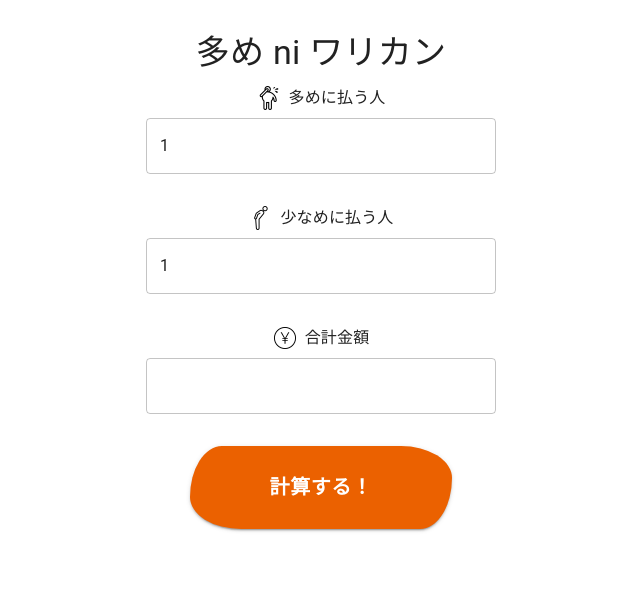
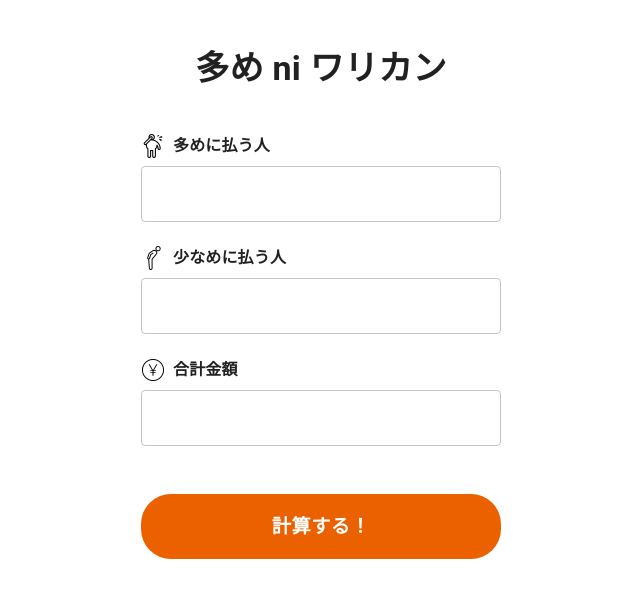
Before and after one commit to hiro-engineer4/ome_ni_warikan_next, a Next.js app: page / in a window 1280 px wide. Shown: the top 598 px of the page, without its empty margins (319-959 px from the left). Built offline with nearby package versions, Linux system fonts and the light colour scheme.

Commit message:
計算ロジック修正

```diff
--- a/src/app/components/Calculation/index.tsx
+++ b/src/app/components/Calculation/index.tsx
@@ -2,10 +2,9 @@
 
 import { Box, Button, TextField, Typography } from '@mui/material'
 import { useState } from 'react'
-import { SubmitHandler, useForm } from 'react-hook-form'
+import { useForm, UseFormRegister } from 'react-hook-form'
 
 interface FormValues {
-  num: number
   omePeopleNum: number
   sukunamePeopleNum: number
 }
@@ -18,35 +17,43 @@ interface CalculationResult {
 }
 
 export default function Calculation() {
-  const { register, handleSubmit, watch } = useForm<FormValues>()
+  const { register, handleSubmit, getValues } = useForm<FormValues>()
+  const [numText, setNumText] = useState('')
   const [results, setResults] = useState<CalculationResult | null>(null)
 
-  const num = watch('num')
-  const omePeopleNum = watch('omePeopleNum')
-  const sukunamePeopleNum = watch('sukunamePeopleNum')
+  const formatNumber = (val: string) => {
+    const numeric = val.replace(/,/g, '').replace(/[^0-9]/g, '')
+    if (numeric === '') return ''
+    return parseInt(numeric).toLocaleString()
+  }
 
-  const calculate: SubmitHandler<FormValues> = (data) => {
-    const allPeopleNum =
-      parseInt(data.omePeopleNum.toString()) +
-      parseInt(data.sukunamePeopleNum.toString())
+  const calculate = () => {
+    const ome = getValues('omePeopleNum') || 0
+    const sukuname = getValues('sukunamePeopleNum') || 0
+    const total = parseInt(numText.replace(/,/g, '')) || 0
+    const all = ome + sukuname
 
-    const sukunameExam = Math.floor((data.num * 0.8) / allPeopleNum / 100) * 100
-    const omeExam =
-      Math.ceil(
-        (data.num - sukunameExam * data.sukunamePeopleNum) /
-          data.omePeopleNum /
-          100,
-      ) * 100
-    const payExam =
-      omeExam * data.omePeopleNum + sukunameExam * data.sukunamePeopleNum
-    const changeExam = Math.max(payExam - data.num, 0)
+    if (all === 0 || total === 0) {
+      setResults({ omeExam: 0, sukunameExam: 0, payExam: 0, changeExam: 0 })
+      return
+    }
 
-    setResults({
-      omeExam,
-      sukunameExam,
-      payExam,
-      changeExam,
-    })
+    let sukunameExam = 0
+    let omeExam = 0
+
+    if (ome === 0) {
+      sukunameExam = Math.ceil(total / sukuname / 100) * 100
+    } else if (sukuname === 0) {
+      omeExam = Math.ceil(total / ome / 100) * 100
+    } else {
+      sukunameExam = Math.floor((total * 0.8) / all / 100) * 100
+      omeExam = Math.ceil((total - sukunameExam * sukuname) / ome / 100) * 100
+    }
+
+    const payExam = omeExam * ome + sukunameExam * sukuname
+    const changeExam = Math.max(payExam - total, 0)
+
+    setResults({ omeExam, sukunameExam, payExam, changeExam })
   }
 
   return (
@@ -55,266 +62,165 @@ export default function Calculation() {
         display: 'flex',
         flexDirection: 'column',
         alignItems: 'center',
-        mt: 4,
+        mt: 6,
+        px: 2,
       }}
     >
-      <Typography variant="h4" align="center" gutterBottom>
+      <Typography variant="h4" align="center" gutterBottom fontWeight="bold">
         多め ni ワリカン
       </Typography>
-      <Box
-        sx={{ textAlign: 'center', mb: 4, maxWidth: '350px', width: '100%' }}
-      >
-        <Box sx={{ mb: 2 }}>
+
+      <Box sx={{ width: '100%', maxWidth: 360, mt: 4 }}>
+        <InputBlock
+          label="多めに払う人"
+          icon="/fat.png"
+          register={register('omePeopleNum', { valueAsNumber: true })}
+        />
+        <InputBlock
+          label="少なめに払う人"
+          icon="/ojigi.png"
+          register={register('sukunamePeopleNum', { valueAsNumber: true })}
+        />
+
+        <Box sx={{ mb: 3 }}>
           <Typography
             variant="body1"
             sx={{
               display: 'flex',
-              justifyContent: 'center',
               alignItems: 'center',
-              textAlign: 'center',
               mb: 1,
+              fontWeight: 600,
             }}
           >
             <img
-              src="/fat.png"
-              alt="多めに払う人"
-              style={{ marginRight: '8px' }}
+              src="/yen.png"
+              alt="合計金額"
+              style={{ width: 24, height: 24, marginRight: 8 }}
             />
-            多めに払う人
-          </Typography>
-          <TextField
-            type="number"
-            fullWidth
-            InputProps={{ inputProps: { min: 1 } }}
-            {...register('omePeopleNum', {
-              valueAsNumber: true,
-              required: true,
-            })}
-            defaultValue={1}
-            sx={{ mb: 2 }}
-          />
-        </Box>
-        <Box sx={{ mb: 2 }}>
-          <Typography
-            variant="body1"
-            sx={{
-              display: 'flex',
-              justifyContent: 'center',
-              alignItems: 'center',
-              textAlign: 'center',
-              mb: 1,
-            }}
-          >
-            <img
-              src="/ojigi.png"
-              alt="少なめに払う人"
-              style={{ marginRight: '8px' }}
-            />
-            少なめに払う人
-          </Typography>
-          <TextField
-            type="number"
-            fullWidth
-            InputProps={{ inputProps: { min: 1 } }}
-            {...register('sukunamePeopleNum', {
-              valueAsNumber: true,
-              required: true,
-            })}
-            defaultValue={1}
-            sx={{ mb: 2 }}
-          />
-        </Box>
-        <Box sx={{ mb: 2 }}>
-          <Typography
-            variant="body1"
-            sx={{
-              display: 'flex',
-              justifyContent: 'center',
-              alignItems: 'center',
-              textAlign: 'center',
-              mb: 1,
-            }}
-          >
-            <img src="/yen.png" alt="合計金額" style={{ marginRight: '8px' }} />
             合計金額
           </Typography>
           <TextField
-            type="number"
+            type="text"
             fullWidth
-            InputProps={{ inputProps: { min: 1 } }}
-            {...register('num', { valueAsNumber: true, required: true })}
+            value={numText}
+            onChange={(e) => setNumText(formatNumber(e.target.value))}
+            sx={{ backgroundColor: '#fff', borderRadius: 2 }}
           />
         </Box>
+
         <Button
           variant="contained"
-          color="primary"
-          onClick={handleSubmit(calculate)}
+          onClick={calculate}
           sx={{
+            mt: 3,
+            width: '100%',
+            py: 2,
+            fontSize: '1.2rem',
+            fontWeight: 'bold',
             backgroundColor: '#EB6100',
-            borderRadius: '50px 80px / 80px 50px',
-            padding: '24px 80px',
-            fontSize: '1.25rem',
-            fontWeight: 'bold',
+            borderRadius: '30px',
+            boxShadow: 'none',
+            textTransform: 'none',
             '&:hover': {
               backgroundColor: '#EB6100',
-              borderRadius: '60% 80% / 100% 80%',
+              boxShadow: 'none',
             },
-            mt: 2,
           }}
         >
           計算する！
         </Button>
       </Box>
 
-      {results && num > 0 && omePeopleNum > 0 && sukunamePeopleNum > 0 && (
+      {results && <ResultDisplay results={results} />}
+    </Box>
+  )
+}
+
+const InputBlock = ({
+  label,
+  icon,
+  register,
+}: {
+  label: string
+  icon: string
+  register: ReturnType<UseFormRegister<FormValues>>
+}) => (
+  <Box sx={{ mb: 3 }}>
+    <Typography
+      variant="body1"
+      sx={{ display: 'flex', alignItems: 'center', mb: 1, fontWeight: 600 }}
+    >
+      <img
+        src={icon}
+        alt={label}
+        style={{ width: 24, height: 24, marginRight: 8 }}
+      />
+      {label}
+    </Typography>
+    <TextField
+      type="number"
+      fullWidth
+      inputProps={{ min: 0 }}
+      {...register}
+      sx={{ backgroundColor: '#fff', borderRadius: 2 }}
+    />
+  </Box>
+)
+
+const ResultDisplay = ({ results }: { results: CalculationResult }) => (
   <Box
     sx={{
-            border: '3px solid #424242',
-            borderRadius: '10px',
-            p: 2,
-            maxWidth: '500px',
+      mt: 5,
       width: '100%',
-            px: 10,
+      maxWidth: 500,
+      backgroundColor: '#f8f8f8',
+      border: '2px solid #ddd',
+      borderRadius: 3,
+      p: 3,
     }}
   >
-          <Box sx={{ textAlign: 'center', mb: 2 }}>
+    {[
+      { label: '多めに払う人', icon: '/fat.png', value: results.omeExam },
+      {
+        label: '少なめに払う人',
+        icon: '/ojigi.png',
+        value: results.sukunameExam,
+      },
+      { label: '支払金額', icon: '/yen.png', value: results.payExam },
+      { label: 'おつり', icon: '/yen.png', value: results.changeExam },
+    ].map((item, i) => (
+      <Box key={i} sx={{ mb: 2 }}>
         <Typography
           variant="body1"
           sx={{
             display: 'flex',
-                justifyContent: 'center',
             alignItems: 'center',
-                textAlign: 'center',
             mb: 1,
+            fontWeight: 600,
           }}
         >
           <img
-                src="/fat.png"
-                alt="多めに払う人"
-                style={{ marginRight: '8px' }}
+            src={item.icon}
+            alt={item.label}
+            style={{ width: 24, height: 24, marginRight: 8 }}
           />
-              多めに払う人
+          {item.label}
         </Typography>
         <Typography
-              variant="body1"
+          variant="h6"
           sx={{
-                backgroundColor: '#424242',
-                color: '#fff',
-                p: 1,
+            backgroundColor: '#fff',
+            border: '2px solid #ccc',
+            borderRadius: 2,
+            textAlign: 'center',
+            py: 1,
             fontWeight: 'bold',
-                border: '3px solid #424242',
-                borderRadius: '10px',
+            color: '#EB6100',
           }}
         >
-              <span style={{ color: '#FFD700', fontSize: '1.5rem' }}>
-                {results.omeExam.toLocaleString()}円
-              </span>
+          {item.value.toLocaleString()}円
         </Typography>
       </Box>
-          <Box sx={{ textAlign: 'center', mb: 2 }}>
-            <Typography
-              variant="body1"
-              sx={{
-                display: 'flex',
-                justifyContent: 'center',
-                alignItems: 'center',
-                textAlign: 'center',
-                mb: 1,
-              }}
-            >
-              <img
-                src="/ojigi.png"
-                alt="少なめに払う人"
-                style={{ marginRight: '8px' }}
-              />
-              少なめに払う人
-            </Typography>
-            <Typography
-              variant="body1"
-              sx={{
-                backgroundColor: '#424242',
-                color: '#fff',
-                p: 1,
-                fontWeight: 'bold',
-                border: '3px solid #424242',
-                borderRadius: '10px',
-              }}
-            >
-              <span style={{ color: '#FFD700', fontSize: '1.5rem' }}>
-                {results.sukunameExam.toLocaleString()}円
-              </span>
-            </Typography>
-          </Box>
-          <Box sx={{ textAlign: 'center', mb: 2 }}>
-            <Typography
-              variant="body1"
-              sx={{
-                display: 'flex',
-                justifyContent: 'center',
-                alignItems: 'center',
-                textAlign: 'center',
-                mb: 1,
-              }}
-            >
-              <img
-                src="/yen.png"
-                alt="合計金額"
-                style={{ marginRight: '8px' }}
-              />
-              支払金額
-            </Typography>
-            <Typography
-              variant="body1"
-              sx={{
-                backgroundColor: '#424242',
-                color: '#fff',
-                p: 1,
-                fontWeight: 'bold',
-                border: '3px solid #424242',
-                borderRadius: '10px',
-              }}
-            >
-              <span style={{ color: '#FFD700', fontSize: '1.5rem' }}>
-                {results.payExam.toLocaleString()}円
-              </span>
-            </Typography>
-          </Box>
-          <Box sx={{ textAlign: 'center', mb: 2 }}>
-            <Typography
-              variant="body1"
-              sx={{
-                display: 'flex',
-                justifyContent: 'center',
-                alignItems: 'center',
-                textAlign: 'center',
-                mb: 1,
-              }}
-            >
-              <img
-                src="/yen.png"
-                alt="合計金額"
-                style={{ marginRight: '8px' }}
-              />
-              おつり
-            </Typography>
-            <Typography
-              variant="body1"
-              sx={{
-                backgroundColor: '#424242',
-                color: '#fff',
-                p: 1,
-                fontWeight: 'bold',
-                border: '3px solid #424242',
-                borderRadius: '10px',
-              }}
-            >
-              <span style={{ color: '#FFD700', fontSize: '1.5rem' }}>
-                {results.changeExam.toLocaleString()}円
-              </span>
-            </Typography>
-          </Box>
-        </Box>
-      )}
+    ))}
   </Box>
 )
-}
```
Lines whose indentation alone changed are shown as unchanged.
